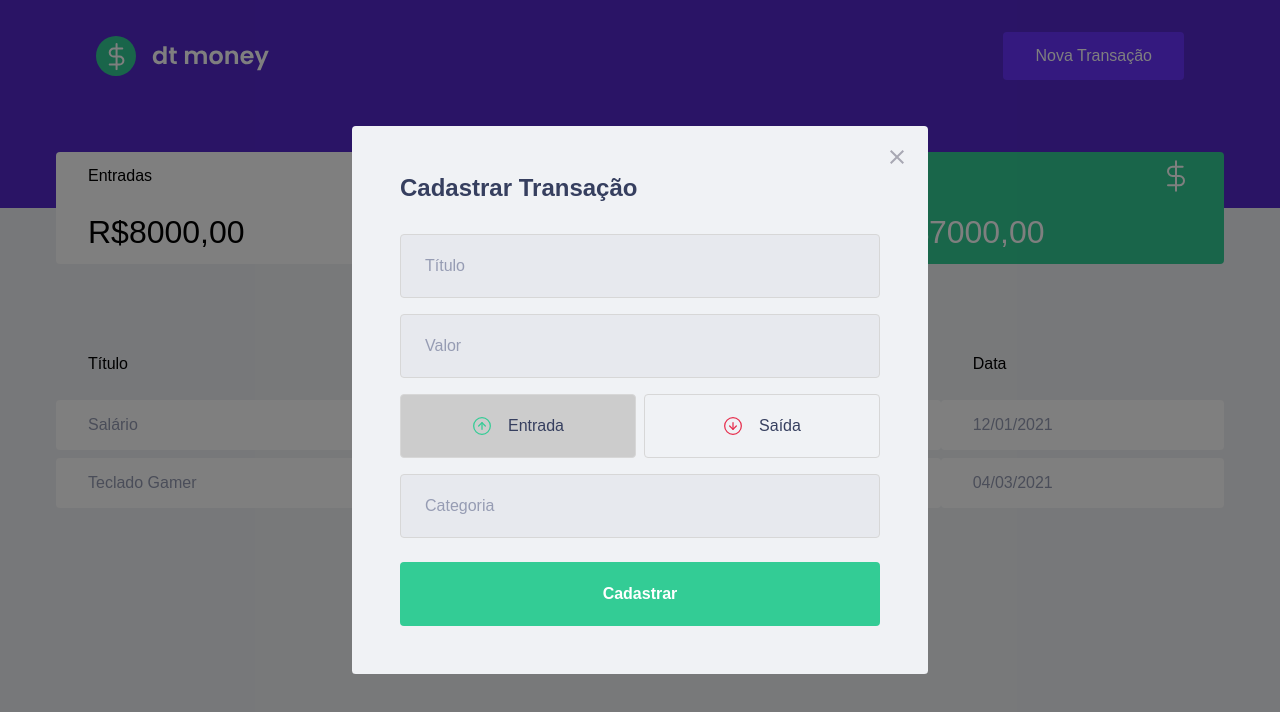
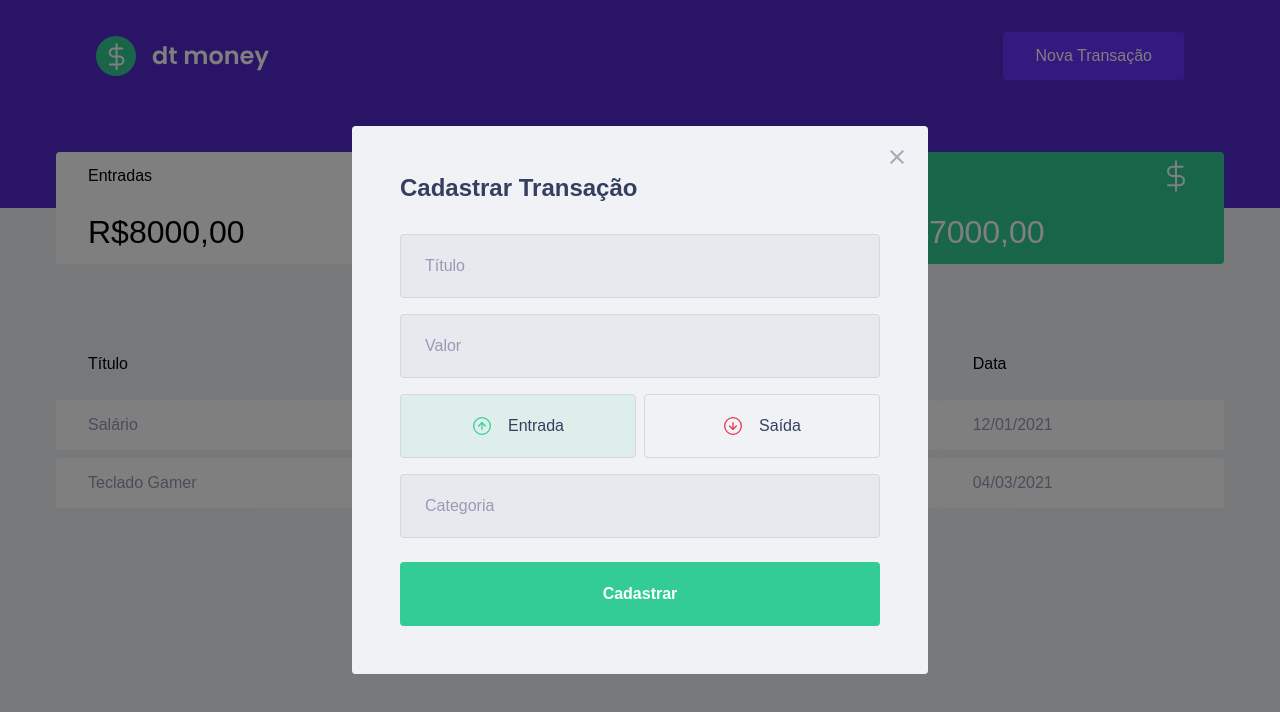
Before and after one commit to ageumenezesDev19/rocketseat-ignite_course, a React (Create React App) app in the folder reactjs/old-content/chapter-II/dtmoney/: page / in a window 1280 px wide. Both pictures are taken after a click on the button "Nova Transação". Shown: the top 712 px of the page. Built offline with nearby package versions, Linux system fonts and the light colour scheme; no server answers; a web font is replaced by a local one; what miragejs would draw is missing.

Commit message:
Update the modal type style

```diff
--- a/reactjs/old-content/chapter-II/dtmoney/src/components/NewTransactionModal/index.tsx
+++ b/reactjs/old-content/chapter-II/dtmoney/src/components/NewTransactionModal/index.tsx
@@ -45,6 +45,7 @@
             type="button"
             onClick={() => { setType('deposit'); }}
             isActive={type === 'deposit'}
+            activeColor="green"
           >
             <img src={incomeImg} alt="Entrada" />
             <span>Entrada</span>
@@ -54,6 +55,7 @@
             type="button"
             onClick={() => { setType('withdraw'); }}
             isActive={type === 'withdraw'}
+            activeColor="red"
           >
             <img src={outcomeImg} alt="Saida" />
             <span>Saída</span>
--- a/reactjs/old-content/chapter-II/dtmoney/src/components/NewTransactionModal/styles.ts
+++ b/reactjs/old-content/chapter-II/dtmoney/src/components/NewTransactionModal/styles.ts
@@ -1,5 +1,5 @@
 import styled from 'styled-components';
-import { darken } from 'polished';
+import { darken, transparentize } from 'polished';
 
 export const Container = styled.form`
   h2 {
@@ -58,6 +58,12 @@
 
 interface TypeBoxProps {
   isActive: boolean;
+  activeColor: 'green' | 'red';
+}
+
+const colors = {
+  green: '#33CC95',
+  red: '#E52E4D',
 }
 
 export const TypeBox = styled.button<TypeBoxProps>`
@@ -65,7 +71,10 @@
   border: 1px solid #d7d7d7;
   border-radius: 0.25rem;
 
-  background: ${(props) => props.isActive ? '#ccc' : 'transparent'};
+  background: ${(props) => props.isActive
+    ? transparentize(0.9, colors[props.activeColor])
+    : 'transparent'
+  };
 
   display: flex;
   align-items: center;
```
